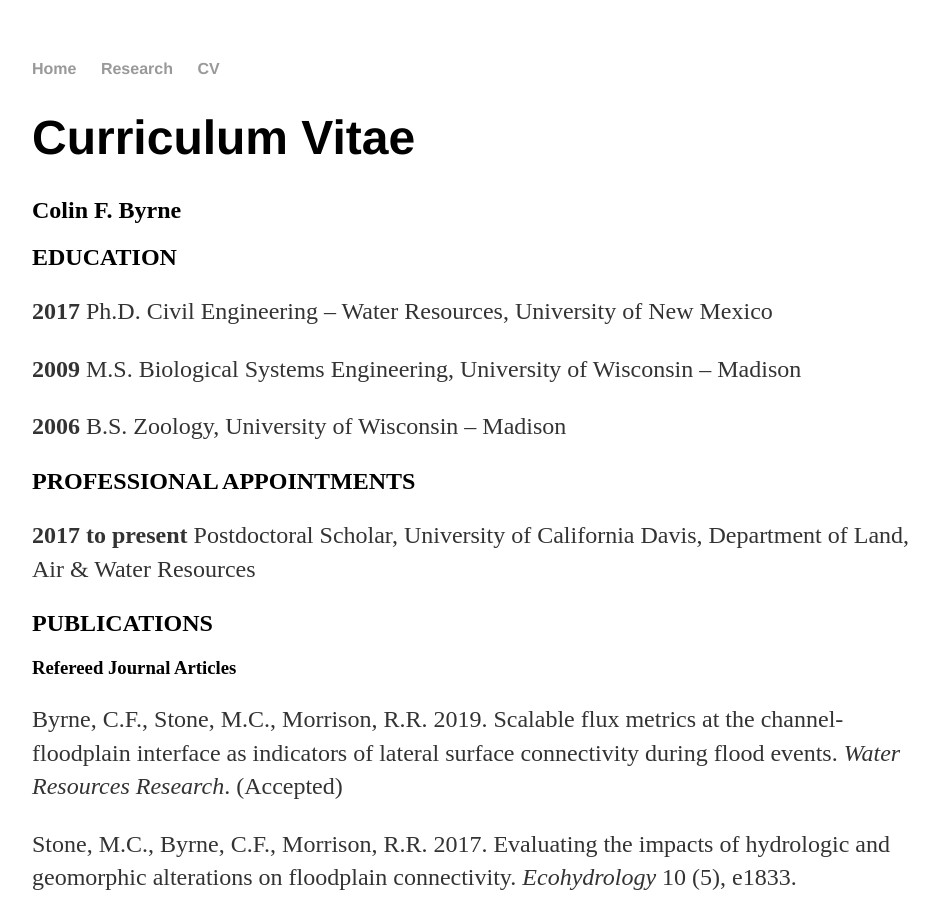
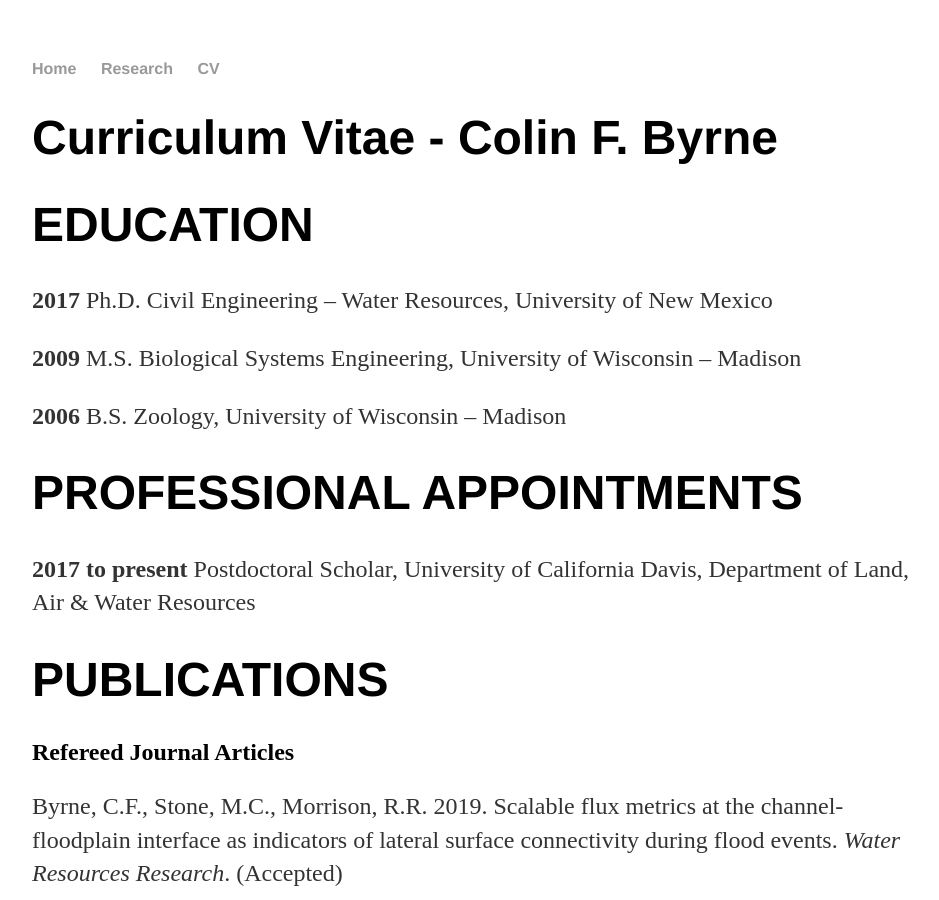
Before and after one commit to colinfb/colinfb.github.io, a Jekyll site: the page built from cv/index.md, in a window 1280 px wide and 900 px high. Shown: the whole window, without its empty margins (160-1099 px from the left). Built offline with Jekyll 4.4.1, drawn with Linux system fonts in a browser that asks for light colours.

Commit message:
Change header size in CV

```diff
--- a/cv/index.md
+++ b/cv/index.md
@@ -3,11 +3,9 @@ layout: default
 title: Curriculum Vitae
 ---
 
-# {{ page.title }}
+# {{ page.title }} - Colin F. Byrne
 
-## Colin F. Byrne
-
-## EDUCATION
+# EDUCATION
 
 <b>2017</b>	Ph.D. Civil Engineering – Water Resources, University of New Mexico
 
@@ -16,13 +14,13 @@ title: Curriculum Vitae
 <b>2006</b>	B.S. Zoology, University of Wisconsin – Madison
 
 
-## PROFESSIONAL APPOINTMENTS
+# PROFESSIONAL APPOINTMENTS
 
 <b>2017 to present</b> Postdoctoral Scholar, University of California Davis, Department of Land, Air & Water Resources
 
-## PUBLICATIONS
+# PUBLICATIONS
 
-### Refereed Journal Articles
+## Refereed Journal Articles
 
 Byrne, C.F., Stone, M.C., Morrison, R.R. 2019. Scalable flux metrics at the channel-floodplain interface as indicators of lateral surface connectivity during flood events. <i>Water Resources Research</i>. (Accepted)
 
@@ -30,14 +28,14 @@ Stone, M.C., Byrne, C.F., Morrison, R.R. 2017. Evaluating the impacts of hydrolo
 
 Byrne, C.F., Stormont, J.C., Stone, M.C. 2017. Soil water balance dynamics on reclaimed mine land in the southwestern United States. <i>Journal of Arid Environments</i> 136, 28-37.
 
-### Manuscripts in Review
+## Manuscripts in Review
 
 Byrne, C.F., Pasternack, G.B., Guillon, H., Lane, B.A., Sandoval Solis, S. Reach-scale bankfull channel types can exist independently of catchment hydrology. <i>Earth Surface Processes and Landforms</i>. (Revision submitted)
 
 
 Guillon, H., Byrne, C.F., Lane, B.A., Solis, S.S., Pasternack, G.B. Combining Machine Learning with Coarse-Scale Geospatial Data and Field Surveys at 290 Reaches Predicts the Channel Types of 109k Unsurveyed Reaches in a Large Region. <i>Water Resources Research</i>.
 
-### Manuscripts in Preparation
+## Manuscripts in Preparation
 
 Byrne, C.F. and Stone, M.C. Uncertainties in roughness and topographic parameterization of unsteady hydrodynamic models. <i>Journal of Hydraulic Engineering</i>.
 
@@ -45,7 +43,7 @@ Byrne, C.F., Stone, M.C., Alvarado, J. Implications of anthropogenic river alter
 
 Byrne, C.F. and Stone, M.C. Current and potential influences of flood wave attenuation along the Middle Rio Grande.
 
-### Conference Proceedings
+## Conference Proceedings
 
 Byrne, C.F., Pasternack, G.B., Lane, B.A.A., Guillon, H., Solis, S.S. Self-maintained riffle-pool couplets are less abundant than expected across California’s diverse river systems. American Geophysical Union Fall Meeting. San Francisco, CA. December 9 – 13, 2019.
 
@@ -83,7 +81,7 @@ Byrne, C.F., Stone, M.C., Stormont, J.C., Epp, E., Rahman, S., Powell, R., Rider
 
 Byrne, C.F., Karthikeyan, K., Cabot, P., Gaebler, P., McClure, S., Lepore, B., Whiting, P., Matisoff, G. Evaluation of Temporal and Spatial Sediment Dynamics in Agricultural Fields Using Lanthanide Tracers. ASA-CSSA-SSSA International Annual Meetings. New Orleans, LA. November 4 – 8, 2007.
 
-## TEACHING EXPERIENCE
+# TEACHING EXPERIENCE
 
 River Restoration (Co-Instructor – Spring 2016), Department of Civil Engineering, University of New Mexico
 
@@ -93,7 +91,7 @@ Open Channel Hydraulics Engineering (Guest Lecturer – Spring 2015), Department
 
 Fluid Mechanics (Teaching Assistant – Fall 2014), Department of Civil Engineering, University of New Mexico
 
-## RESEARCH EXPERIENCE
+# RESEARCH EXPERIENCE
 
 <b>2012 to 2017</b>	Graduate Research Assistant, Department of Civil Engineering, University of New Mexico – Hillslope and fluvial hydrology, geomorphology, and hydrodynamics
 
@@ -101,18 +99,18 @@ Fluid Mechanics (Teaching Assistant – Fall 2014), Department of Civil Engineer
 
 <b>2006</b>	Undergraduate Research Assistant, Department of Zoology, University of Wisconsin-Madison – Pea aphid communities
 
-## SERVICE
+# SERVICE
 
-### Journal Manuscript Reviews
+## Journal Manuscript Reviews
 
 Journal of American Water Resources Association
 
 Ecosphere
 
-### Volunteer
+## Volunteer
 
 American Geophysical Union Fall Meeting Student Volunteer
 
-## RELATED NON-ACADEMIC WORK
+# RELATED NON-ACADEMIC WORK
 
 <b>2013 – 2017</b>	Water Resources Scientist, Geosystems Analysis Inc., Albuquerque, N.M.
```
